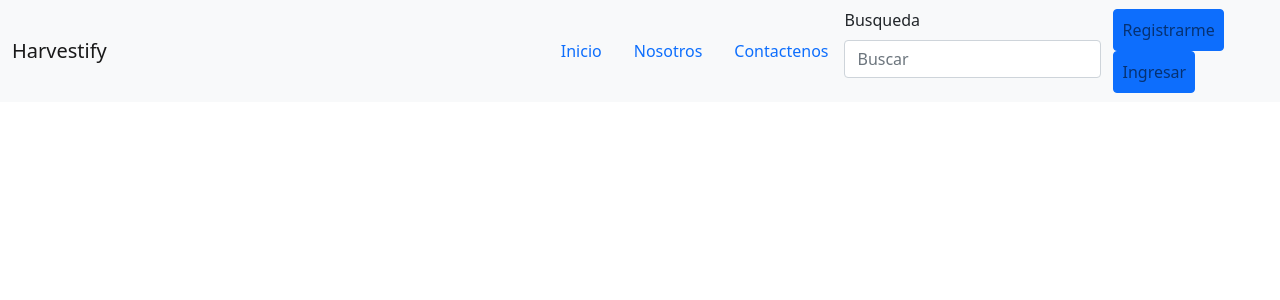
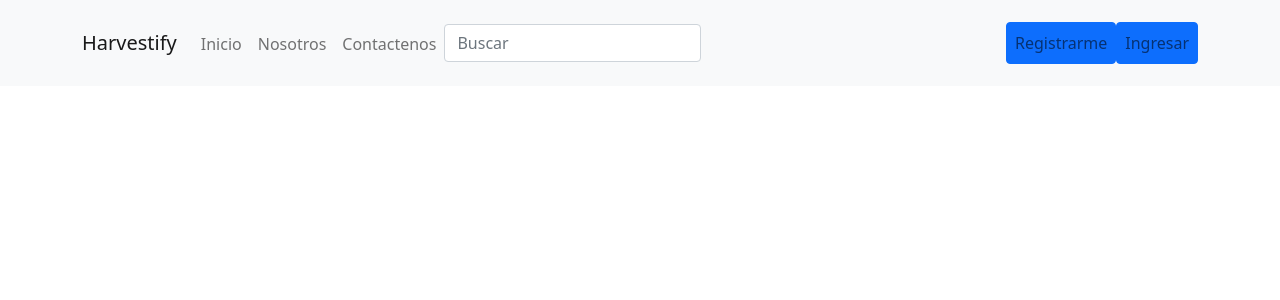
Before and after one commit to juanernestog/har-front, a React (Create React App) app: page /about in a window 1280 px wide. Shown: the top 300 px of the page. Built offline with nearby package versions, Linux system fonts and the light colour scheme.

Commit message:
Burger menu working and aligned items

```diff
--- a/src/components/Header.js
+++ b/src/components/Header.js
@@ -6,21 +6,16 @@ import NavUser from './NavUser';
 export default function Header() {
   return (
     <Navbar bg="light" expand="lg">
-      <Container>
+      <Container class="d-inline-block align-middle">
         <Link to="/" className="navbar-brand">
           Harvestify
         </Link>
         <Navbar.Toggle aria-controls="basic-navbar-nav" />
         <Navbar.Collapse id="basic-navbar-nav">
-          <Nav className="me-auto">
-            <Link to="/create" className="nav-link"></Link>
-          </Nav>
-        </Navbar.Collapse>
-        <Nav.Item>
+          <Nav className="me-auto mt-3">
             <Nav.Link as={Link} to="/">
               Inicio
             </Nav.Link>
-        </Nav.Item>
             <Link to="/about" className="nav-link">
               Nosotros
             </Link>
@@ -28,13 +23,14 @@ export default function Header() {
               Contactenos
             </Link>
             <Form>
-          <Form.Group className="mb-3" controlId="SearchBar">
-            <Form.Label>Busqueda</Form.Label>
+              <Form.Group className="mb-3 nav-search-bar" controlId="SearchBar">
                 <Form.Control type="product" placeholder="Buscar" />
               </Form.Group>
             </Form>
+          </Nav>
+          <NavUser />
+        </Navbar.Collapse>
       </Container>
-      <NavUser />
     </Navbar>
   );
 }
```
Lines whose indentation alone changed are shown as unchanged.
